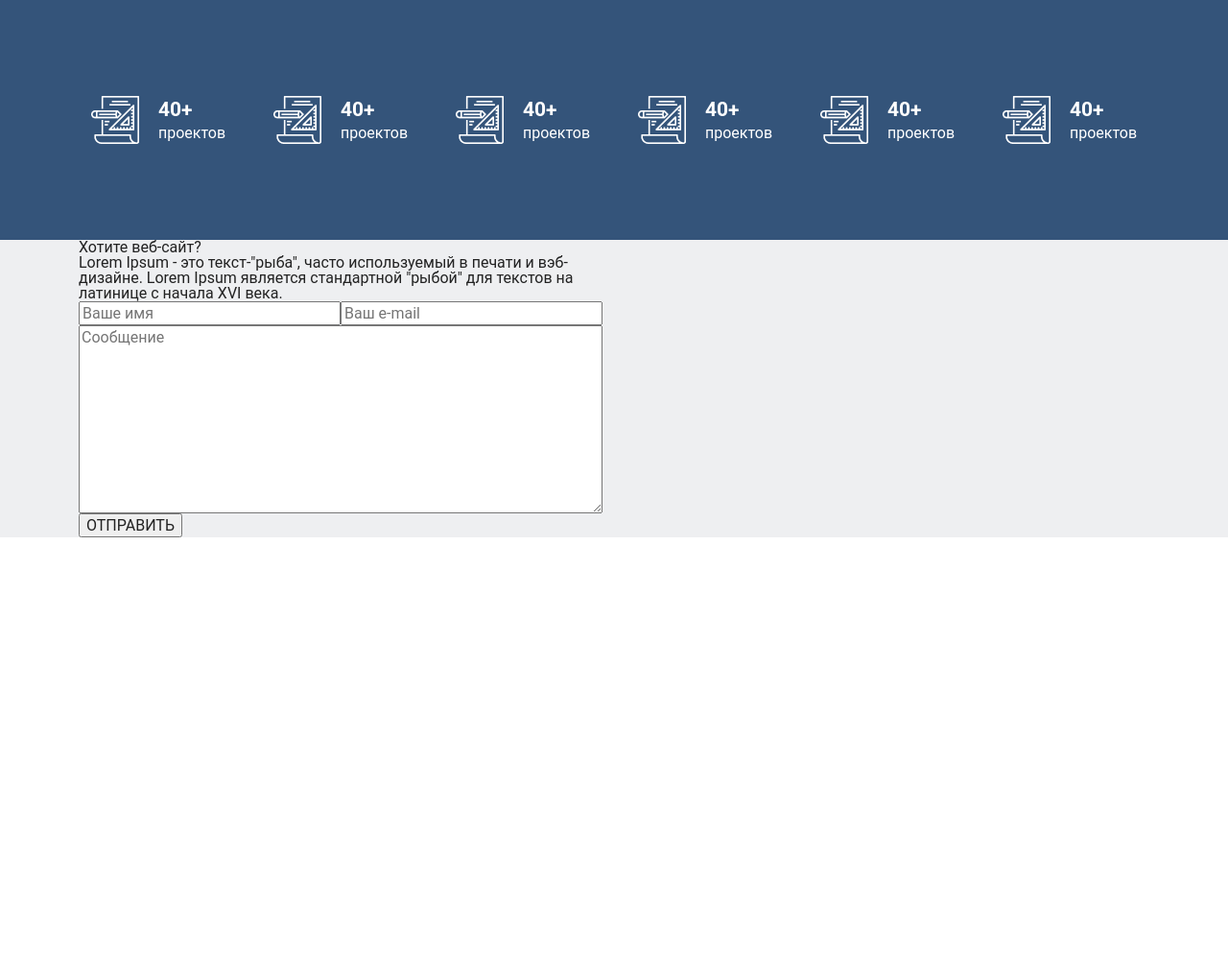
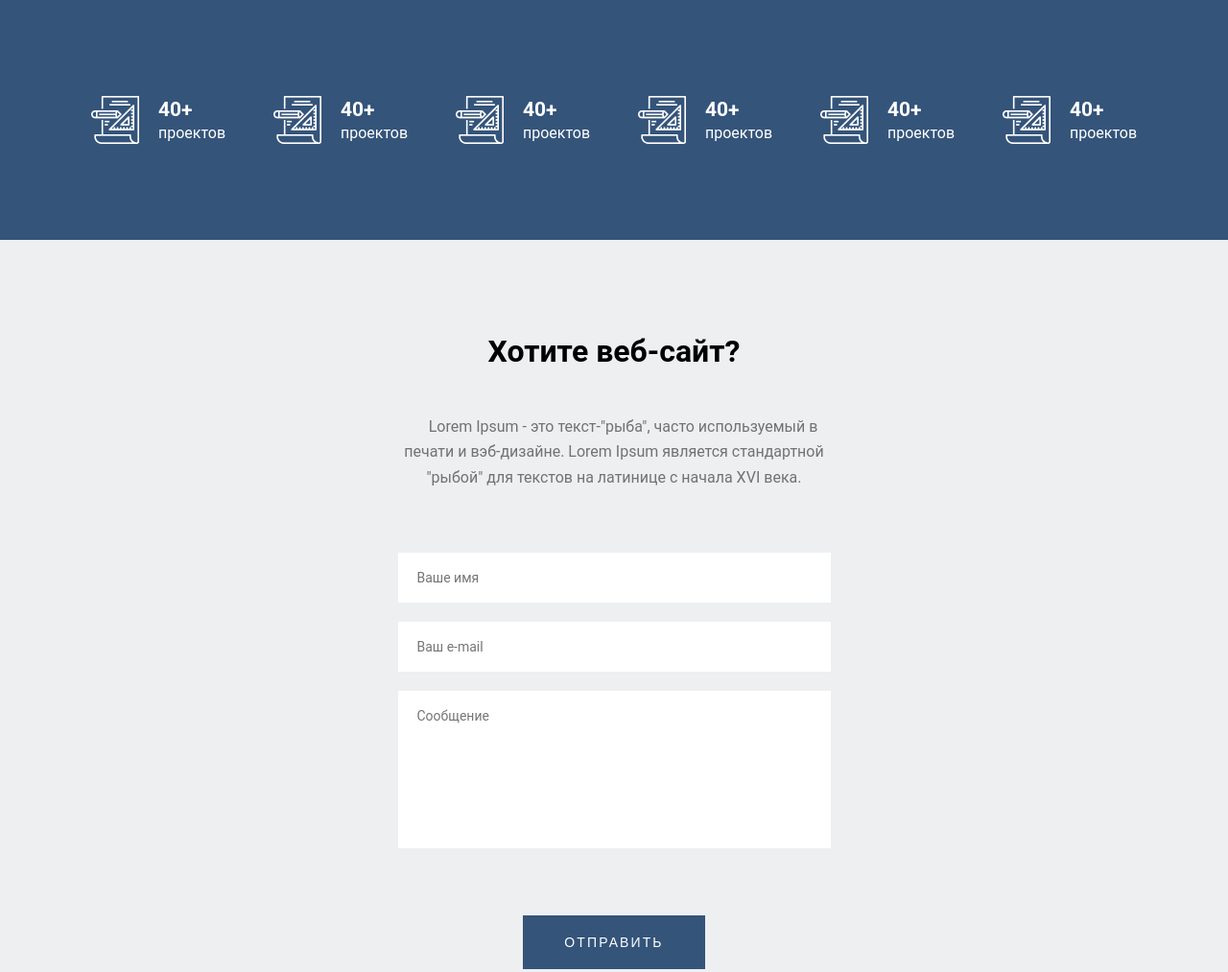
Before and after one commit to Kseniiakov/column-layout, a plain HTML site: page index.html in a window 1280 px wide. Shown: the whole page at 96% size. Before the commit the page ends 800 px from the top, so only its background shows below. Drawn offline with Linux system fonts and the light colour scheme.

Commit message:
Add more styles for form

```diff
--- a/assets/css/style.css
+++ b/assets/css/style.css
@@ -3,8 +3,12 @@
 
 * {
   box-sizing: border-box;
+}
+
+body {
   font-family: 'Roboto', sans-serif;
   font-weight: 400;
+  color: #727272;
 }
 
 .numbers {
@@ -30,8 +34,12 @@
 }
 
 .numbers-header {
+  font-size: 21px;
+}
+
+.numbers-header,
+.form-header {
   font-weight: 600;
-  font-size: 21px;
 }
 
 /* form */
@@ -40,18 +48,80 @@
   background-color: #EEEFF1;
 }
 
+.form-wrapper {
+  display: flex;
+  flex-direction: column;
+  align-items: center;
+}
+
+.header {
+  font-size: 32px;
+  color: #000000;
+}
+
+.form-header {
+  margin: 100px 0 50px 0;
+}
+
+.form-paragraph {
+  line-height: 26.25px;
+  text-align: center;
+  text-indent: 19px;
+}
+
 .my-form {
   display: flex;
   flex-direction: row;
   flex-wrap: wrap;
+  gap: 20px 30px;
+  justify-content: center;
+
+  margin: 65px 0 100px 0;
 }
 
 .my-form-input {
   flex-grow: 1;
+
+  background-color: #FFFFFF;
+  border: none;
+
+  padding: 18px 20px;
+
+  color: #5F5D5D;
+  font-size: 14px;
+  font-family: 'Roboto', sans-serif;
+}
+
+.my-form-input:invalid {
+  background-color: rgb(248, 228, 228);
 }
 
 .input-message {
   width: 100%;
+  resize: none;
+}
+
+.button {
+  border: none;
+  background-color: #34547A;
+
+  font-size: 14px;
+  color: #FFFFFF;
+  text-transform: uppercase;
+  letter-spacing: 0.15em;
+
+  padding: 20px;
+
+  width: 190px;
+}
+
+.button:hover {
+  background-color: #00D5E4;
+  color: #34547A;
+}
+
+.form-button {
+  margin-top: 50px;
 }
 
 /* media */
@@ -62,3 +132,9 @@
     row-gap: 2em;
   }
 }
+
+@media screen and (max-width: 300px) {
+  .header {
+    font-size: 26px;
+  }
+}
--- a/index.html
+++ b/index.html
@@ -64,10 +64,10 @@
 
       <section class="form">
         <div class="container">
-          <div class="row">
-            <section class="col-lg-6">
-              <h2>Хотите веб-сайт?</h2>
-              <p>
+          <div class="row justify-content-center">
+            <section class="col-lg-5 form-wrapper">
+              <h2 class="header form-header">Хотите веб-сайт?</h2>
+              <p class="form-paragraph">
                 Lorem Ipsum - это текст-"рыба", часто используемый в печати и
                 вэб-дизайне. Lorem Ipsum является стандартной "рыбой" для
                 текстов на латинице с начала XVI века.
@@ -78,22 +78,24 @@
                   type="text"
                   name="name"
                   placeholder="Ваше имя"
+                  pattern="[A-Z][a-z]{3,20}"
                 />
                 <input
                   class="my-form-input"
                   type="email"
                   name="email"
                   placeholder="Ваш e-mail"
+                  pattern="[^@ \t\r\n]+@[^@ \t\r\n]+\.[^@ \t\r\n]+"
                 />
                 <textarea
                   class="my-form-input input-message"
                   name="message"
                   id=""
                   cols="30"
-                  rows="10"
+                  rows="8"
                   placeholder="Сообщение"
                 ></textarea>
-                <button type="submit">ОТПРАВИТЬ</button>
+                <button class="button form-button" type="submit">ОТПРАВИТЬ</button>
               </form>
             </section>
           </div>
```
